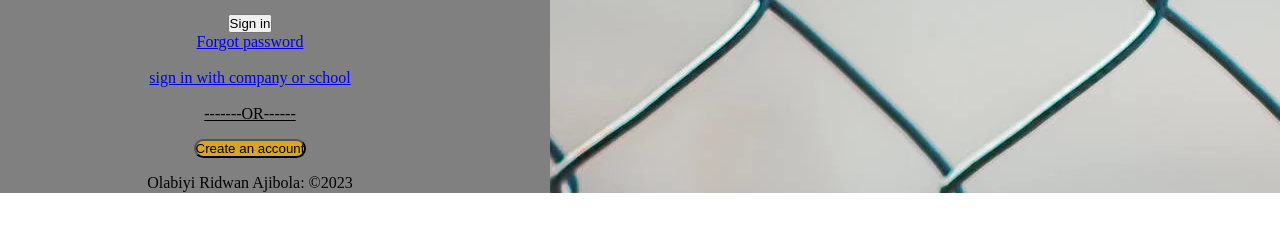
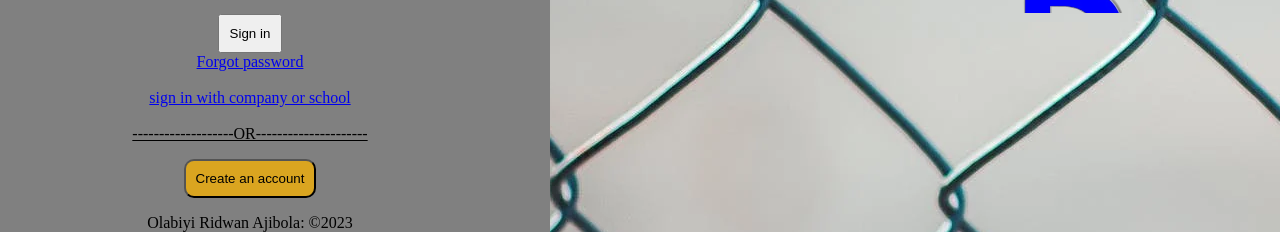
Before and after one commit to reezyoflagos/css5...0, a plain HTML site: page index.html in a window 1280 px wide. Shown: the part 650-882 px from the top of the page. Before the commit the page ends 843 px from the top, so only its background shows below. Drawn offline with Linux system fonts and the light colour scheme.

Commit message:
update 2 added

```diff
--- a/index.html
+++ b/index.html
@@ -35,7 +35,7 @@
 
     <a href="https://instagram.com/reezywise?igshid=YmMyMTA2M2Y=">Forgot password</a><br><br>
     <a href="https://music.apple.com/ng/playlist/xxxtentacion/pl.u-9N9L29NT1Z0lzDx">sign in with company or school</a><br><br>
-    <U>-------OR------</U><br>
+    <U>-------------------OR---------------------</U><br>
     <button class="seek">Create an account</button>
     <footer>
         <p>
--- a/style.css
+++ b/style.css
@@ -35,6 +35,7 @@ padding-right:50px;
     border-radius: 10px;
     margin: 16px;
     background-color:goldenrod;
+    padding: 10px 10px 10px 10px;
 }
 .way{
 
@@ -43,6 +44,7 @@ padding-right:50px;
 
 }.read{
     border-radius: 10px solid grey;
+    padding: 10px;
 
 
 }
```
